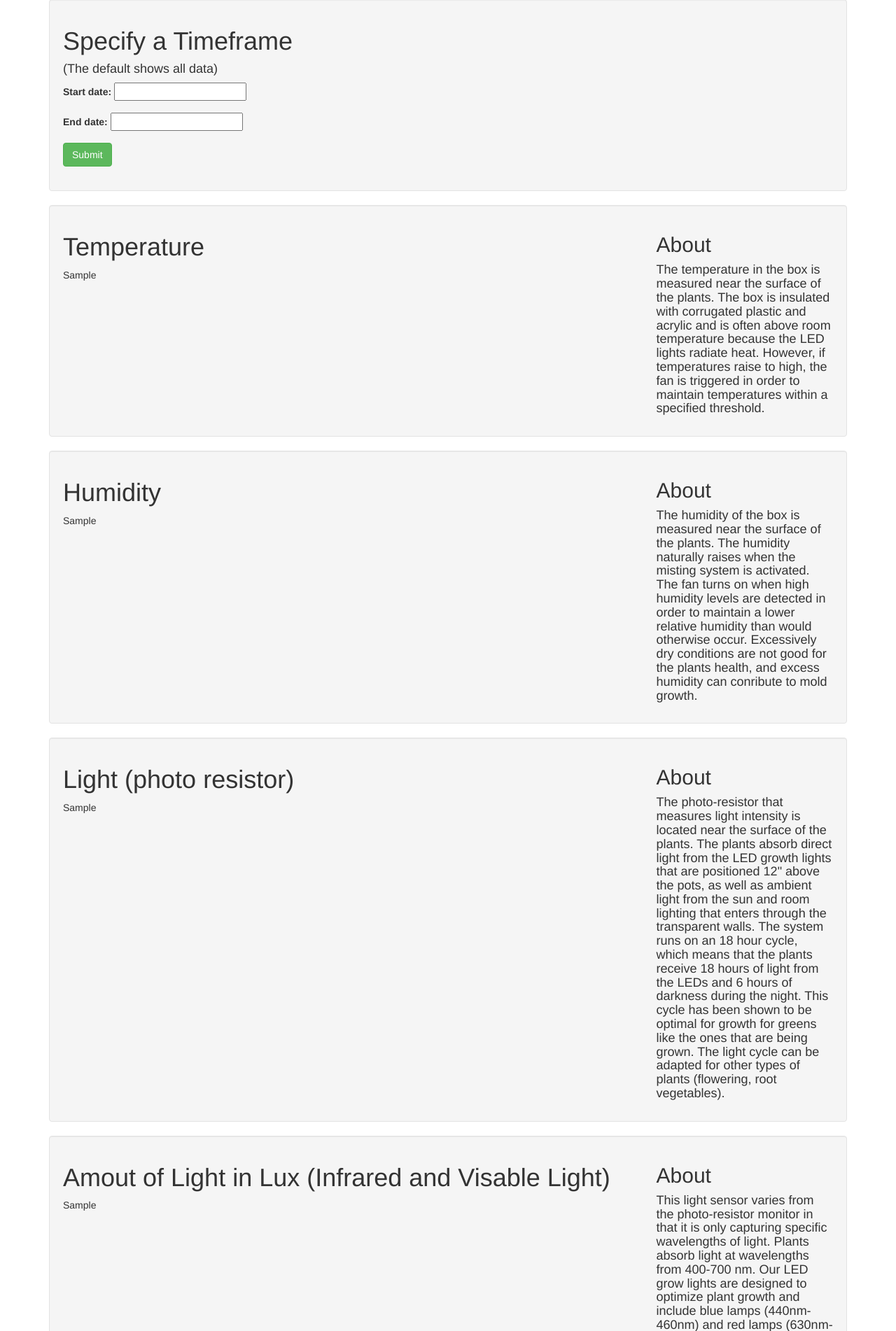
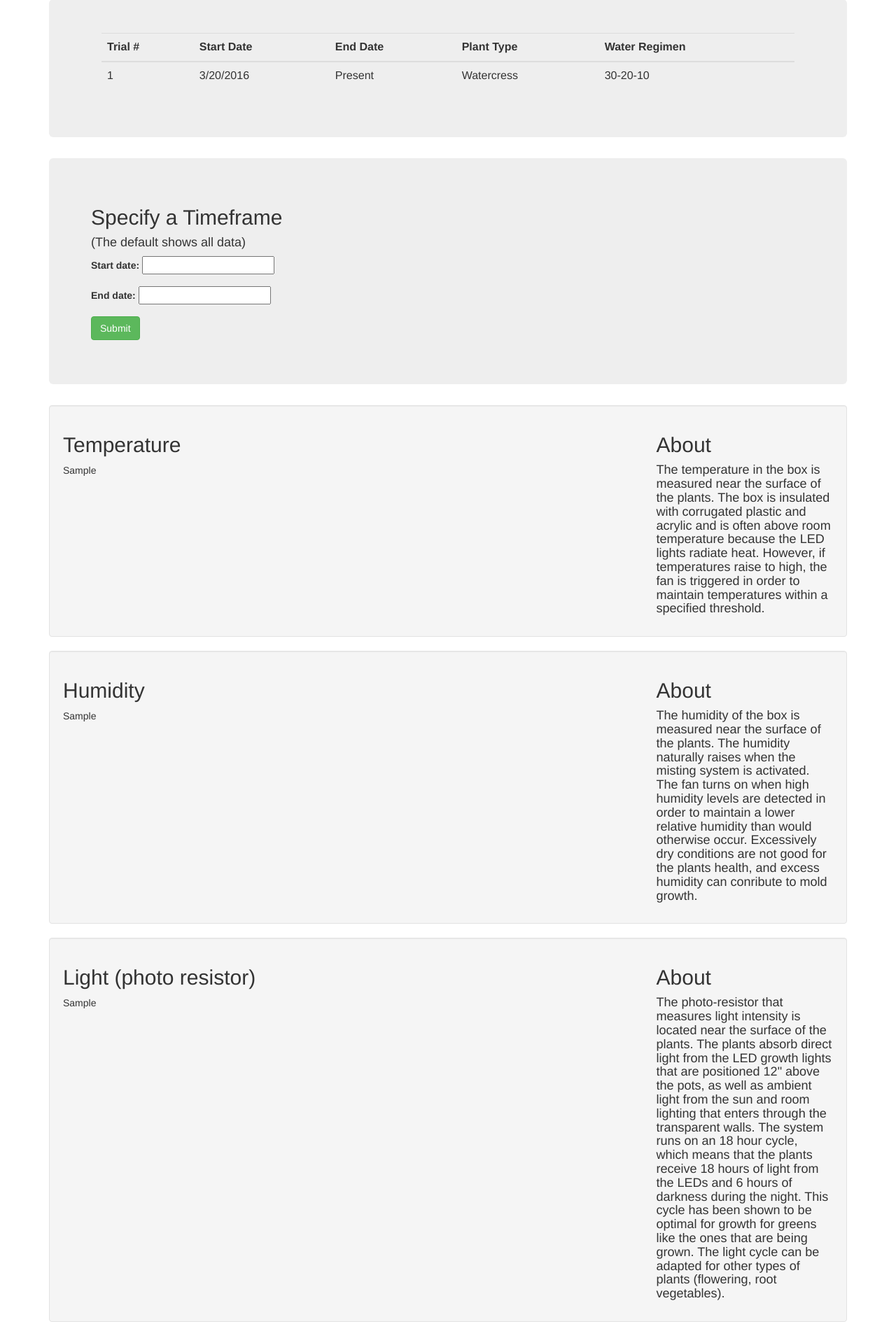
Before and after one commit to jpk0727/growApp, a Django app: template apps/base/templates/base/monitor.html in a window 1280 px wide. Shown: the part 51-1953 px from the top of the page at 70% size. Run offline with Django 3.2, Linux system fonts and the light colour scheme; tables that the repository leaves empty hold one stand-in row (values such as "Sample post"); the template is opened without the code that fills it: values that come from a table or form of the project are taken from there, most other values are stand-ins (such as "Sample title", 1, 10 or a date in 2020); style sheets or scripts are compiled from the project's sources; some libraries are stand-ins or nearby versions.

Commit message:
added table to monitor page

```diff
--- a/apps/base/templates/base/about.html
+++ b/apps/base/templates/base/about.html
@@ -15,9 +15,9 @@
                 <div class="container">
                 <div class="row">
                     <div class="col-md-9">
-                    <h4> <ul> For our senior design project, we are building an aeroponic growing environment prototype that aims at providing a sustainable means of growing food in an indoor setting. We are interested in learning about and developing the future of indoor sustainable farming because we believe it could be a solution to many food related issues our world is facing. Land is becoming more limited as urban populations increase, so we wanted use are engineering and agricultural knowhow to work toward a solution to the critical issue of food scarcity.</ul>
-                        <ul> A central component of our system is the aeroponic misters as a means of watering the crops. We chose this watering technique because it strikes an optimal balance between providing the roots with oxygen while maintaining sufficient water levels. Aeroponics also helps to mitigate algae buildup. We monitor environmental parameters such as humidity, temperature, water utilization, amount of light, and spectrum of light to understand the conditions in which our crops are growing. These variables will also help us optimize the growing environment over time to maximize food production. Our system uses a computer to control the water pump, water valves, fans, and lights through network connectivity. The operating system for our device will record both input and output data in on database which is open for anyone to use to extend the work we are doing. Having easy access to lots of data will allow us to look at long term trends in our crops and inform us on how to tune the environment parameters to maximize production.</ul>
-                        <ul> We are excited to work on a project that will give us the opportunity to think about the major problem of food scarcity that our world faces and engineer a prototype that brings us one step closer to solving this issue. This project is being advised by Nelson Macken and Carr Everbach in the Engineering Department and is funded by the Swarthmore Engineering Department. </ul>
+                    <h4> <ul> For our senior design project, we are building an aeroponic growing environment prototype that aims at providing a sustainable means of growing food in an indoor setting. We are interested in learning about and developing the future of indoor sustainable farming because we believe it could be a solution to many food related issues our world is facing. Land is becoming more limited as the worlds polulation increases and conventional farming techniques are pushed to the limits, so we wanted use are engineering and agricultural knowledge to work toward a solution to the critical issue of producing food sustainably.</ul>
+                        <ul> A central component of our system is the aeroponic misters as a means of watering the crops. We chose this watering technique because it strikes an optimal balance between providing the roots with oxygen while maintaining sufficient water levels. Aeroponics also helps use less water and mitigate algal buildup. We monitor environmental parameters such as humidity, temperature, water utilization, water conductivity and pH, amount of light, and spectrum of light to understand the conditions in which our crops are growing. This data also help us optimize the growing environment to maximize food production by comparing how plants are growing under differing circumstances. Our system uses a computer to control the water pump, water valves, fans, and lights through network connectivity. The operating system for our device will record both input and output data in a database, open for anyone to use to extend the work we are doing. Having easy access to lots of data will allow us to look at long term trends in our crops and inform us on how to tune the environment parameters to maximize production.</ul>
+                        <ul> We are excited to work on a project that will give us the opportunity to think about the major problem of sustainable food production that our world faces and engineer a prototype that brings us one step closer to a solution. This project is being advised by Nelson Macken and Carr Everbach in the Engineering Department and is funded by the Swarthmore Engineering Department. </ul>
                 </h4>
             </div>
             <div class="col-md-3">
--- a/apps/base/templates/base/monitor.html
+++ b/apps/base/templates/base/monitor.html
@@ -1,7 +1,31 @@
 {% extends 'base.html' %}
 {% block content %}
-<div class="well">
-    <h1> Specify a Timeframe </h1>
+<div class="jumbotron">
+    <div class="container">
+        <table class="table table-hover">
+            <thread>
+                <tr>
+                    <th>Trial #</th>
+                    <th>Start Date</th>
+                    <th>End Date</th>
+                    <th>Plant Type</th>
+                    <th>Water Regimen</th>
+                </tr>
+            </thread>
+            <tbody>
+                <tr>
+                    <td>1</td>
+                    <td>3/20/2016</td>
+                    <td>Present</td>
+                    <td>Watercress</td>
+                    <td>30-20-10</td>
+                <tr>
+            </tbody>
+        </table>
+    </div>
+</div>
+<div class="jumbotron">
+    <h2> Specify a Timeframe </h2>
     <h4> (The default shows all data) </h4>
     <form method="post" role="form">
         {% for field in form.visible_fields %}
@@ -26,11 +50,13 @@
         </div>
     </form>
 </div>
+
+
 <div id="line_chart" class="well">
     <div class "container">
         <div class="row">
             <div class="col-lg-9">
-                <h1>Temperature</h1>
+                <h2>Temperature</h2>
                 {{ line_chart1.as_html }}
             </div>
             <div class="col-lg-3">
@@ -44,7 +70,7 @@
     <div class "container">
         <div class="row">
             <div class="col-lg-9">
-                <h1>Humidity</h1>
+                <h2>Humidity</h2>
                 {{ line_chart2.as_html }}
             </div>
             <div class="col-lg-3">
@@ -58,7 +84,7 @@
     <div class "container">
         <div class="row">
             <div class="col-lg-9">
-                <h1>Light (photo resistor)</h1>
+                <h2>Light (photo resistor)</h2>
                 {{ line_chart3.as_html }}
             </div>
             <div class="col-lg-3">
@@ -72,7 +98,7 @@
     <div class "container">
         <div class="row">
             <div class="col-lg-9">
-                <h1>Amout of Light in Lux (Infrared and Visable Light)</h1>
+                <h2>Amout of Light in Lux (Infrared and Visable Light)</h2>
                 {{ line_chart4.as_html }}
             </div>
             <div class="col-lg-3">
@@ -86,7 +112,7 @@
     <div class "container">
         <div class="row">
             <div class="col-lg-9">
-                <h1>Average Total Amount of Water in Liters</h1>
+                <h2>Average Total Amount of Water in Liters</h2>
                 {{ line_chart5.as_html }}
             </div>
             <div class="col-lg-3">
```
